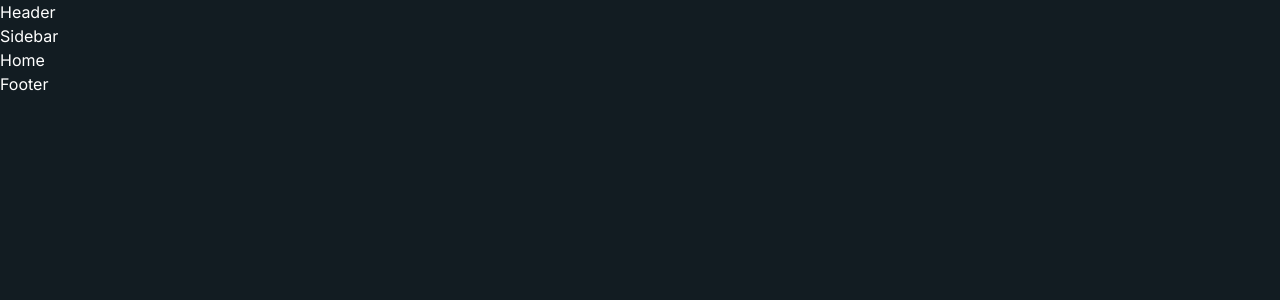
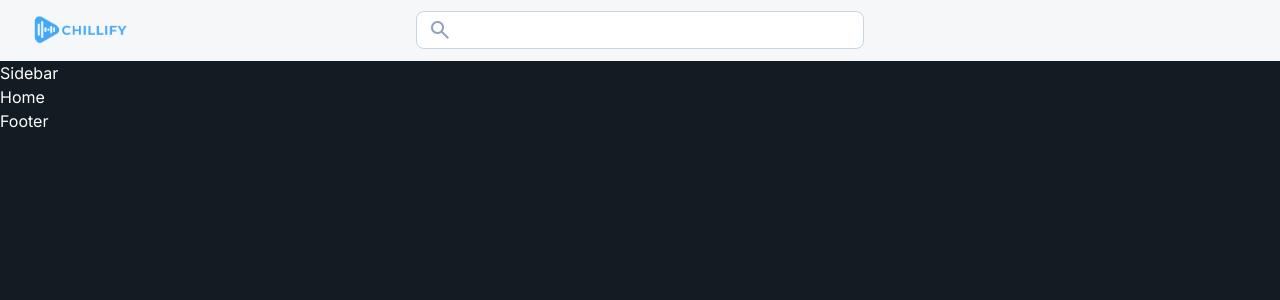
Before and after one commit to DannielVo/Chillify, a React (Vite) app: page / in a window 1280 px wide. Shown: the top 300 px of the page. Built offline with nearby package versions, Linux system fonts and the light colour scheme.

Commit message:
Feat: Finish UI of Header

```diff
--- a/src/components/Header.tsx
+++ b/src/components/Header.tsx
@@ -1,7 +1,38 @@
 import React from "react";
+import { assets } from "../assets/assets";
 
 const Header = () => {
-  return <div>Header</div>;
+  return (
+    <header className="border-b border-white/5 bg-background-light dark:bg-sidebar-dark">
+      <div className="relative flex h-15 max-w-7xl mx-auto items-center px-6 lg:px-8">
+        {/* Logo */}
+        <div className="flex items-center">
+          <img
+            src={assets.logo}
+            alt="Danniel Vo logo"
+            className="h-24 w-24 object-contain"
+          />
+        </div>
+
+        {/* Search bar */}
+        <div className="absolute left-1/2 -translate-x-1/2 w-full max-w-md">
+          <div className="relative group">
+            <span className="material-symbols-outlined absolute left-3 top-1/2 -translate-y-1/2 text-slate-400 group-focus-within:text-primary transition-colors">
+              search
+            </span>
+            <input
+              className="w-full bg-white dark:bg-[#1b2227] border border-slate-300 dark:border-white/10 rounded-lg py-2 pl-10 pr-4 text-sm"
+              placeholder="Search artists, songs, albums"
+              type="text"
+            />
+          </div>
+        </div>
+
+        {/* Right spacer */}
+        <div className="w-24"></div>
+      </div>
+    </header>
+  );
 };
 
 export default Header;
```
